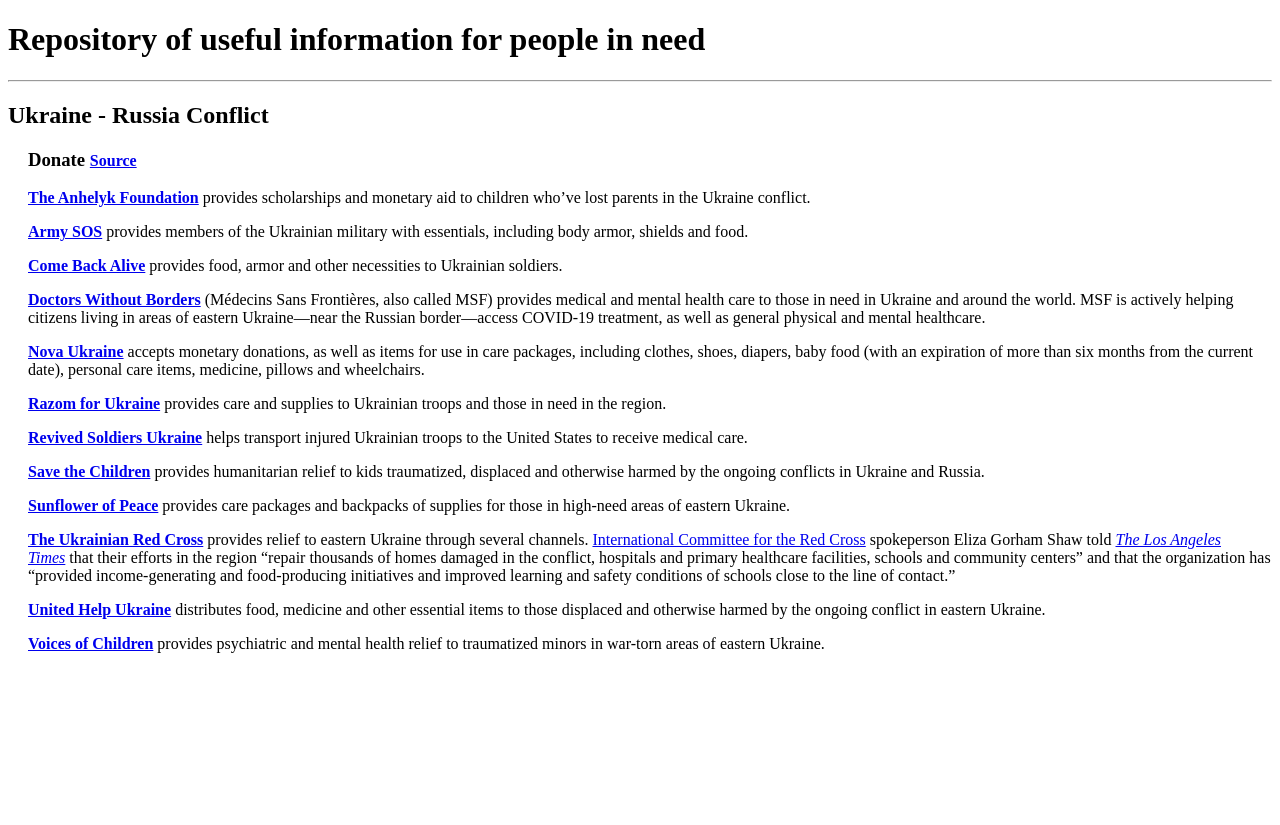
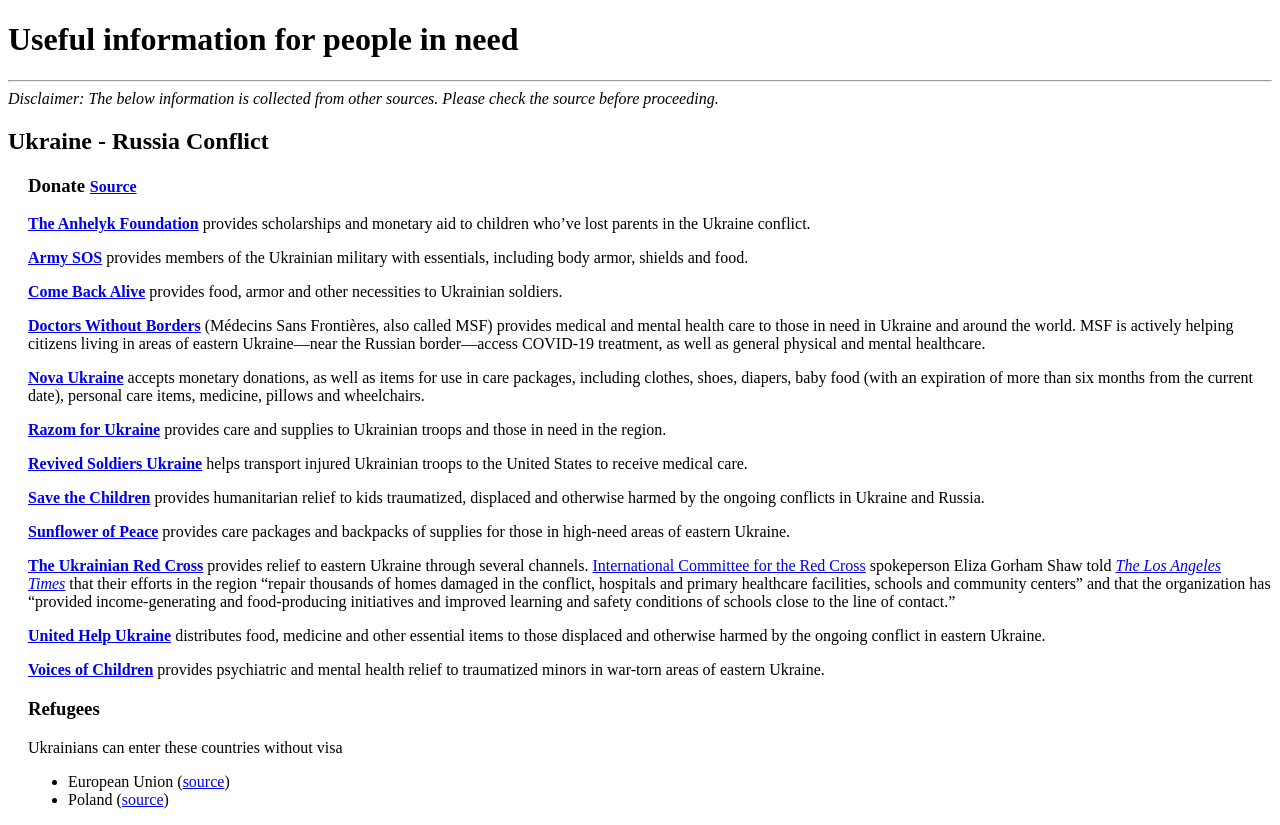
Before and after one commit to help-for-civilians/help-for-civilians.github.io, a plain HTML site: page index.html in a window 1280 px wide. Before the commit the page ends 800 px from the top, so only its background shows below. Drawn offline with Linux system fonts and the light colour scheme.

Commit message:
title change and add refugee info

```diff
--- a/index.html
+++ b/index.html
@@ -8,9 +8,9 @@
 		<link rel="stylesheet" href="style.css" />
 	</head>
 	<body>
-		<h1>Repository of useful information for people in need</h1>
+		<h1>Useful information for people in need</h1>
 		<hr />
-
+    <i>Disclaimer: The below information is collected from other sources. Please check the source before proceeding.</i>
 		<h2>Ukraine - Russia Conflict</h2>
 		<div id="donate" class="section">
 			<h3>
@@ -179,5 +179,20 @@
 				minors in war-torn areas of eastern Ukraine.
 			</p>
 		</div>
+    <div id="refugees" class="section">
+      <h3>Refugees</h3>
+      <p>
+        Ukrainians can enter these countries without visa
+        <ul>
+          <li>
+            European Union (<a href="https://www.aljazeera.com/news/2022/2/22/central-europe-braced-for-ukrainian-refugee-crisis">source</a>)
+          </li>
+          <li>
+            Poland (<a href="https://www.aljazeera.com/news/2022/2/22/central-europe-braced-for-ukrainian-refugee-crisis">source</a>)
+          </li>
+
+        </ul>
+      </p>
+    </div>
 	</body>
 </html>
```
